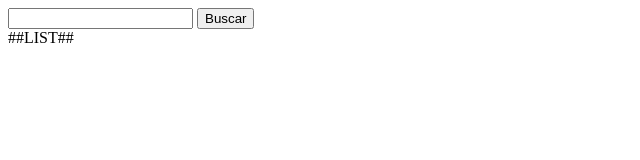
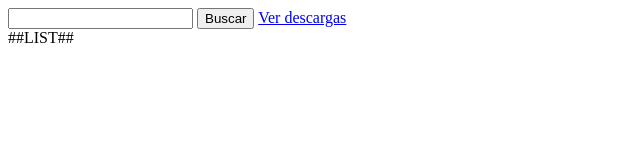
Before and after one commit to MUriz/DescargadorMusica, a plain HTML site: page index.html in a window 1280 px wide. Shown: the whole page, without its empty margins (0-640 px from the left). Drawn offline with Linux system fonts and the light colour scheme.

Commit message:
Para ver

```diff
--- a/index.html
+++ b/index.html
@@ -17,6 +17,7 @@
 		<div id="search_div">
 	        <input type="search" id="txt_search" />
 	        <button id="btn_search">Buscar</button>
+	        <a href='/carp'>Ver descargas</a>
         </div>
         <div id="divVideoList">##LIST##</div>
 	</body>
```
